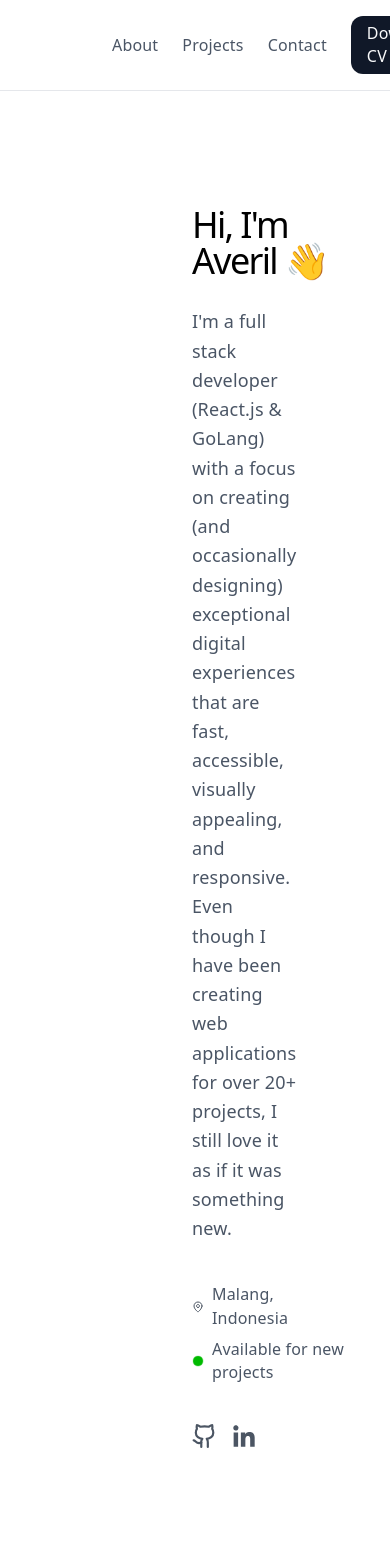
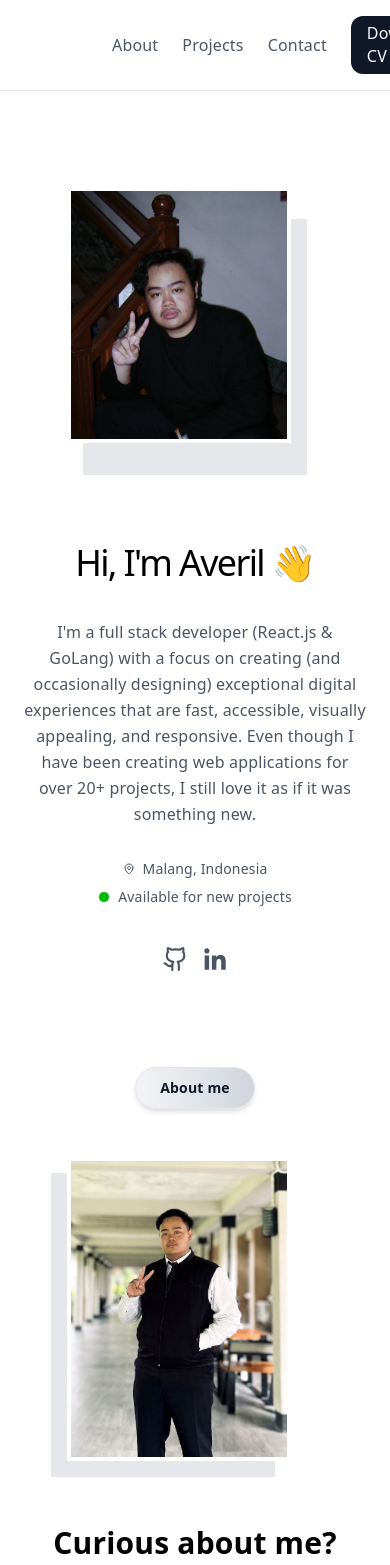
Before and after one commit to Saident/MyPortfolio, a React (Vite) app: page / in a window 390 px wide. Shown: the top 1565 px of the page. Built offline with nearby package versions, Linux system fonts and the light colour scheme.

Commit message:
added mobile screen for hero

```diff
--- a/src/components/Hero.jsx
+++ b/src/components/Hero.jsx
@@ -7,17 +7,19 @@ import ScrollReveal from './ScrollReveal';
 
 const Hero = () => {
   return (
-    <div className="flex items-start justify-between bg-white px-48 py-24 gap-16 overflow-hidden">
-      <div className="flex flex-col gap-2 flex-1">
+    <div className="bg-white overflow-hidden">
+      <div className="flex flex-col-reverse lg:flex-row items-center lg:items-start justify-between px-6 md:px-16 lg:px-48 py-16 lg:py-24 gap-12 lg:gap-16 max-w-screen-2xl mx-auto">
+
+        <div className="flex flex-col gap-4 flex-1 items-center lg:items-start text-center lg:text-left">
 
           <ScrollReveal direction="left" delay={0.1} width="100%">
-          <h1 className="text-6xl font-bold text-black">
+            <h1 className="text-4xl md:text-5xl lg:text-6xl font-bold text-black">
               Hi, I&apos;m Averil 👋
             </h1>
           </ScrollReveal>
 
           <ScrollReveal direction="left" delay={0.2} width="100%">
-          <p className="text-lg text-gray-600 leading-relaxed pb-8 pr-12">
+            <p className="text-base md:text-lg text-gray-600 leading-relaxed pb-4 lg:pb-8 lg:pr-12">
               I&apos;m a full stack developer (React.js &amp; GoLang) with a
               focus on creating (and occasionally designing) exceptional digital
               experiences that are fast, accessible, visually appealing, and
@@ -27,42 +29,43 @@ const Hero = () => {
           </ScrollReveal>
 
           <ScrollReveal direction="left" delay={0.3} width="100%">
-          <div className="flex flex-col gap-2 pb-8">
+            <div className="flex flex-col gap-2 pb-6 lg:pb-8 items-center lg:items-start">
               <div className="flex items-center gap-2">
-              <img src={locationIcon} alt="location" className="w-3 h-3" />
-              <span className="text-gray-600">Malang, Indonesia</span>
+                <img src={locationIcon} alt="location" className="w-3 md:w-4 h-3 md:h-4" />
+                <span className="text-sm md:text-base text-gray-600">Malang, Indonesia</span>
               </div>
 
               <div className="flex items-center gap-2">
-              <img src={greenButton} alt="status" className="w-3 h-3" />
-              <span className="text-gray-600">Available for new projects</span>
+                <img src={greenButton} alt="status" className="w-3 md:w-4 h-3 md:h-4" />
+                <span className="text-sm md:text-base text-gray-600">Available for new projects</span>
               </div>
             </div>
           </ScrollReveal>
 
           <ScrollReveal direction="left" delay={0.4} width="100%">
-          <div className="flex items-center gap-4">
+            <div className="flex items-center gap-4 justify-center lg:justify-start">
               <a href="https://github.com/Saident" target="_blank" rel="noopener noreferrer" className="hover:-translate-y-1 transition-transform">
-              <img src={githubIcon} alt="github" className="w-6 h-6" />
+                <img src={githubIcon} alt="github" className="w-6 h-6 md:w-7 md:h-7 lg:w-8 lg:h-8" />
               </a>
               <a href="https://www.linkedin.com/in/averilprimayuda/" target="_blank" rel="noopener noreferrer" className="hover:-translate-y-1 transition-transform">
-              <img src={linkedinIcon} alt="linkedin" className="w-6 h-6" />
+                <img src={linkedinIcon} alt="linkedin" className="w-6 h-6 md:w-7 md:h-7 lg:w-8 lg:h-8" />
               </a>
             </div>
           </ScrollReveal>
 
         </div>
 
-      <ScrollReveal direction="right" delay={0.2} className="flex items-center justify-between mr-32">
-        <div className="relative w-80 h-84">
-          <div className="absolute bottom-0 left-4 w-72 h-80 bg-gray-200"></div>
-          <div className="absolute top-0 left-0 w-72 h-80 bg-gray-300">
-            <img src={profileImage} alt="Averil" className="w-full h-full object-cover border-6 border-white" />
+        <ScrollReveal direction="right" delay={0.2} className="flex items-center justify-center lg:justify-end lg:mr-8 mt-8 lg:mt-0">
+          <div className="relative w-64 h-72 md:w-72 md:h-80 lg:w-80 lg:h-96">
+            <div className="absolute bottom-0 left-4 w-56 h-64 md:w-64 md:h-72 lg:w-72 lg:h-80 bg-gray-200"></div>
+            <div className="absolute top-0 left-0 w-56 h-64 md:w-64 md:h-72 lg:w-72 lg:h-80 bg-gray-300">
+              <img src={profileImage} alt="Averil" className="w-full h-full object-cover border-4 md:border-6 border-white" />
             </div>
           </div>
         </ScrollReveal>
 
       </div>
+    </div>
   );
 };
 
```
Lines whose indentation alone changed are shown as unchanged.
